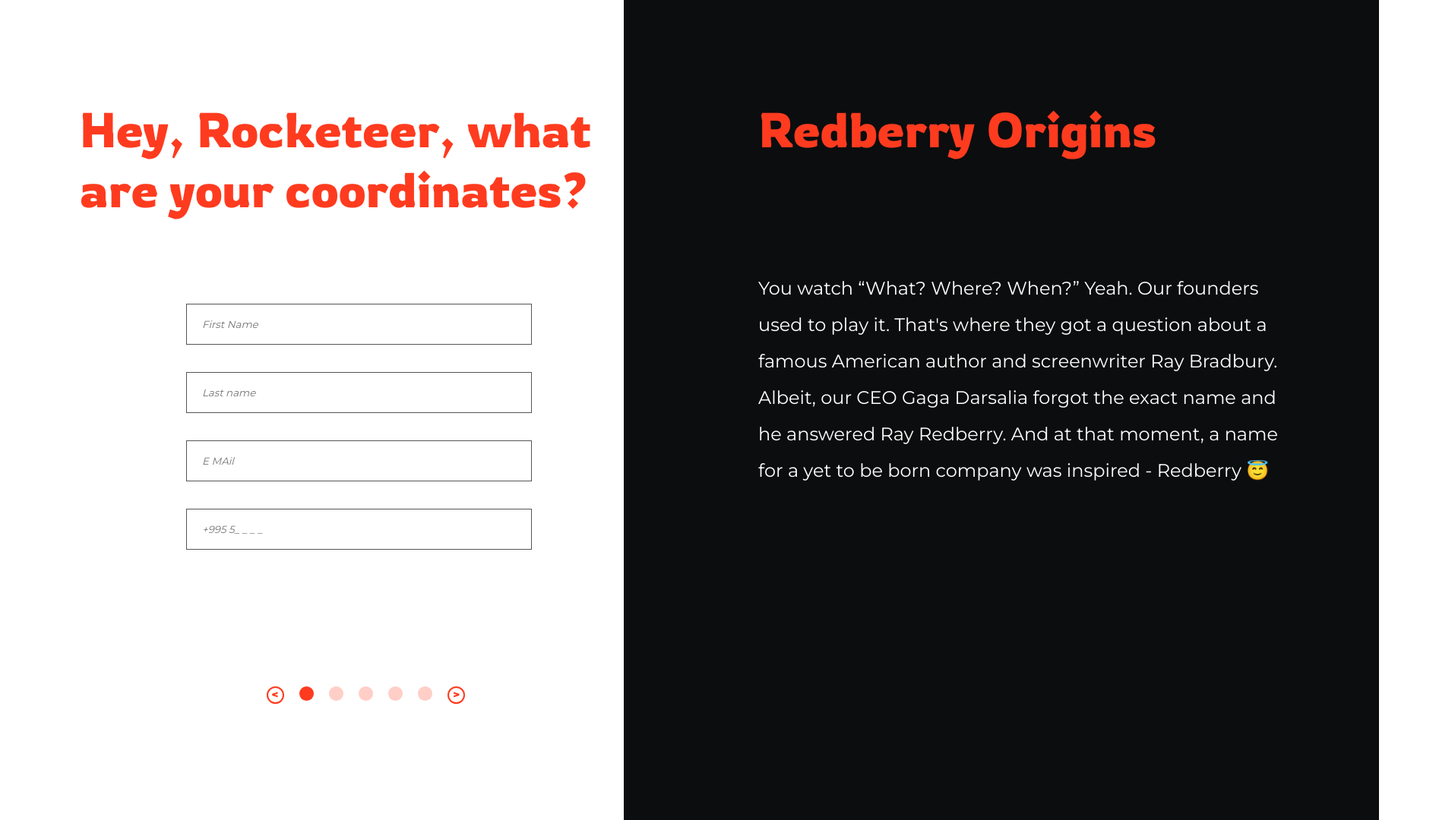
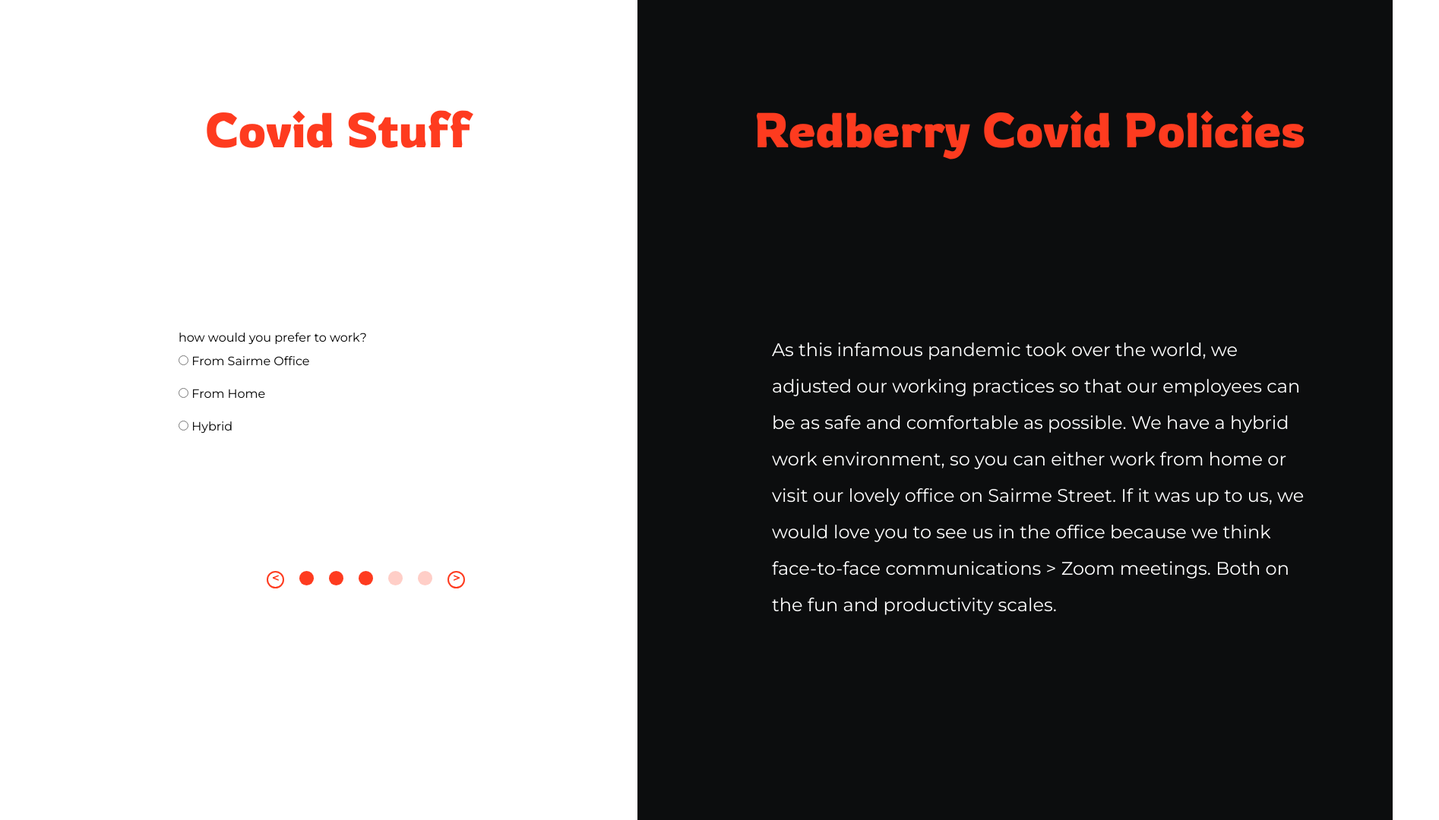
Before and after one commit to Davitinio/folder0, a plain HTML site: page page3.html in a window 1280 px wide. Shown: the whole page at 76% size, 1894 px wide, since content can reach past the window. Drawn offline with Linux system fonts and the light colour scheme.

Commit message:
page 3 mark up 80%

```diff
--- a/css/page3.css
+++ b/css/page3.css
@@ -13,12 +13,13 @@
     width: 788px;
     height: 175px;
     display: inline-block;
-    margin: 131px 0 131px 105px;
+    margin: 131px 0 131px 51px;
     color: #FE3B1F;
     line-height: 79.49px;
     font-size: 64px;
     font-family: 'Rowdies';
     font-weight: 400;
+    text-align: center;
 }
 .forms{
     /* margin: 0 0 0 235px; */
@@ -43,10 +44,10 @@
 
 }
 .heading_container2 h2{
-    width: 716px;
-    height: 94px;
+    width: 788px;
+    height: 175px;
     display: inline-block;
-    margin: 131px 114px 0 177px;
+    margin: 131px 114px 0 153px;
     color: #FE3B1F;
     line-height: 79.49px;
     font-size: 64px;
@@ -68,6 +69,10 @@
     width: 455px;
     height: 533px;
     margin: 0 0 0 235px;
+    font-family: 'Montserrat';
+}
+.forms_and_dots input {
+    margin: 15px 0;
 }
 
                                                             /* wertilebi */
--- a/page3.html
+++ b/page3.html
@@ -5,7 +5,7 @@
     <meta http-equiv="X-UA-Compatible" content="IE=edge">
     <meta name="viewport" content="width=device-width, initial-scale=1.0">
     <link rel="stylesheet" href="css/reset.css">
-    <link rel="stylesheet" href="css/main.css">
+    <link rel="stylesheet" href="css/page3.css">
     <link rel="stylesheet" href="css/fonts.css">
     <title>rr</title>
 </head>
@@ -13,23 +13,24 @@
     <div class="left">
         <div class="heading_container">
             <h1 class="heading">
-                Hey, Rocketeer, what are your coordinates?
+                Covid Stuff
             </h1>
         </div>
         <div class="forms_and_dots">
-            <div class="forms">
-                <form action="post">
-                    <input class="form" type="text" placeholder="First Name "> <br> <br>
-                    <input class="form" type="text" placeholder="Last name   "> <br> <br>
-                    <input class="form" type="text" placeholder="E MAil   "> <br> <br>
-                    <input class="form" type="text" placeholder="+995 5_ _ _ _ ">
-                </form>
-            </div>
+            <form>
+                <p>how would you prefer to work?</p>
+                <input type="radio">
+                <label>From Sairme Office</label><br>
+                <input type="radio">
+                <label>From Home</label><br>
+                <input type="radio">
+                <label>Hybrid</label>
+            </form>
             <div class="dotcontainer">
                 <div class="wertili2"><p><</p></div>
                 <div class="wertili"></div>
-                <div class="wertili tw"></div>
-                <div class="wertili tw"></div>
+                <div class="wertili"></div>
+                <div class="wertili"></div>
                 <div class="wertili tw"></div>
                 <div class="wertili tw"></div>
                 <div class="wertili2"><p>></p></div>
@@ -39,16 +40,18 @@
     <div class="right">
         <div class="heading_container2">
             <h2>
-                Redberry Origins
+                Redberry Covid Policies
             </h2>
             <p class="text">
-                You watch “What? Where? When?” Yeah.
-                Our founders used to play it. That's where they got a
-                question about a famous American author and screenwriter
-                Ray Bradbury. Albeit, our CEO Gaga Darsalia
-                forgot the exact name and he answered Ray Redberry. And
-                at that moment, a name for a yet to be born company was
-                inspired - Redberry 😇
+                As this infamous pandemic took over the world,
+                we adjusted our working practices so that our
+                employees can be as safe and comfortable as possible.
+                We have a hybrid work environment, so you can either
+                work from home or visit our lovely office on Sairme
+                Street. If it was up to us, we would love you to see
+                us in the office because we think face-to-face
+                communications > Zoom meetings. Both on the fun
+                and productivity scales.
             </p>
         </div>
 
```
